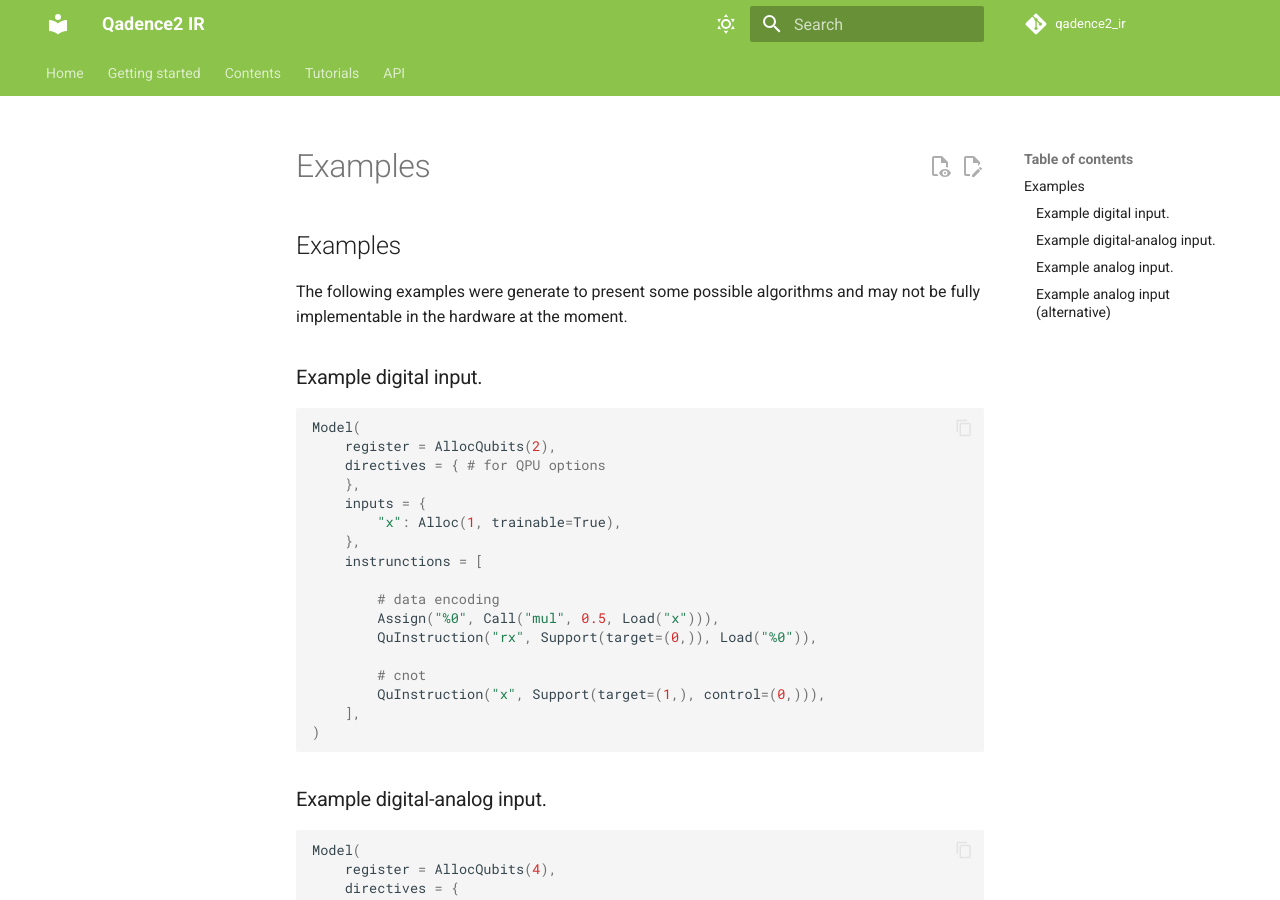
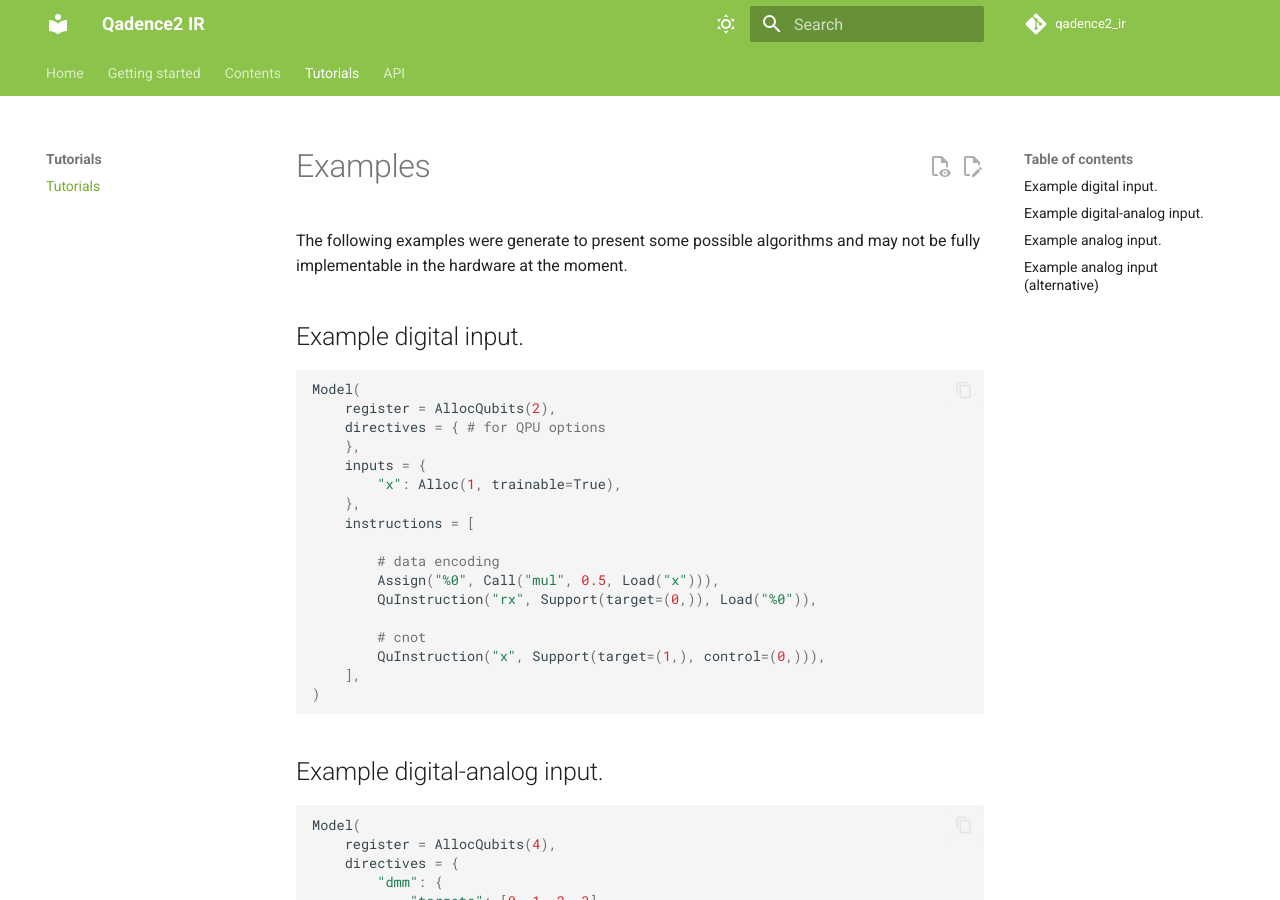
Before and after one commit to pasqal-io/qadence2-ir, an MkDocs documentation site: the page built from docs/tutorials/examples.md, in a window 1280 px wide and 900 px high. Built offline with MkDocs 1.6.1 and Material for MkDocs 9.7.7, drawn with Linux system fonts in a browser that asks for light colours; comment, search, counter and statistics services are not loaded; the version menu is left out.

Commit message:
Move tutorial files around

````diff
--- a/docs/examples.md
+++ b/docs/tutorials/examples.md
@@ -1,8 +1,8 @@
-## Examples
+# Examples
 The following examples were generate to present some possible algorithms and may not be
 fully implementable in the hardware at the moment.
 
-### Example digital input.
+## Example digital input.
 ```python
 Model(
     register = AllocQubits(2),
@@ -11,7 +11,7 @@ Model(
     inputs = {
         "x": Alloc(1, trainable=True),
     },
-    instrunctions = [
+    instructions = [
 
         # data encoding
         Assign("%0", Call("mul", 0.5, Load("x"))),
@@ -23,7 +23,7 @@ Model(
 )
 ```
 
-### Example digital-analog input.
+## Example digital-analog input.
 ```python
 Model(
     register = AllocQubits(4),
@@ -56,7 +56,7 @@ Model(
 )
 ```
 
-### Example analog input.
+## Example analog input.
 ```python
 Model(
     register = AllocQubits(
@@ -101,7 +101,7 @@ Model(
 )
 ```
 
-### Example analog input (alternative)
+## Example analog input (alternative)
 This example is intend to be used with backends that either support crossing-lattice  or similar
 algorithms, or gridless backends (e.g. PyQ).
 ```python
--- a/mkdocs.yml
+++ b/mkdocs.yml
@@ -19,7 +19,7 @@ nav:
     - Challenges: contents/challenges.md
 
   - Tutorials:
-    - Tutorials: tutorials/index.md
+    - Tutorials: tutorials/examples.md
 
   - API:
     - api/index.md
````
Also changed, not shown: docs/tutorials/index.md (deleted, +0 -2 lines).
